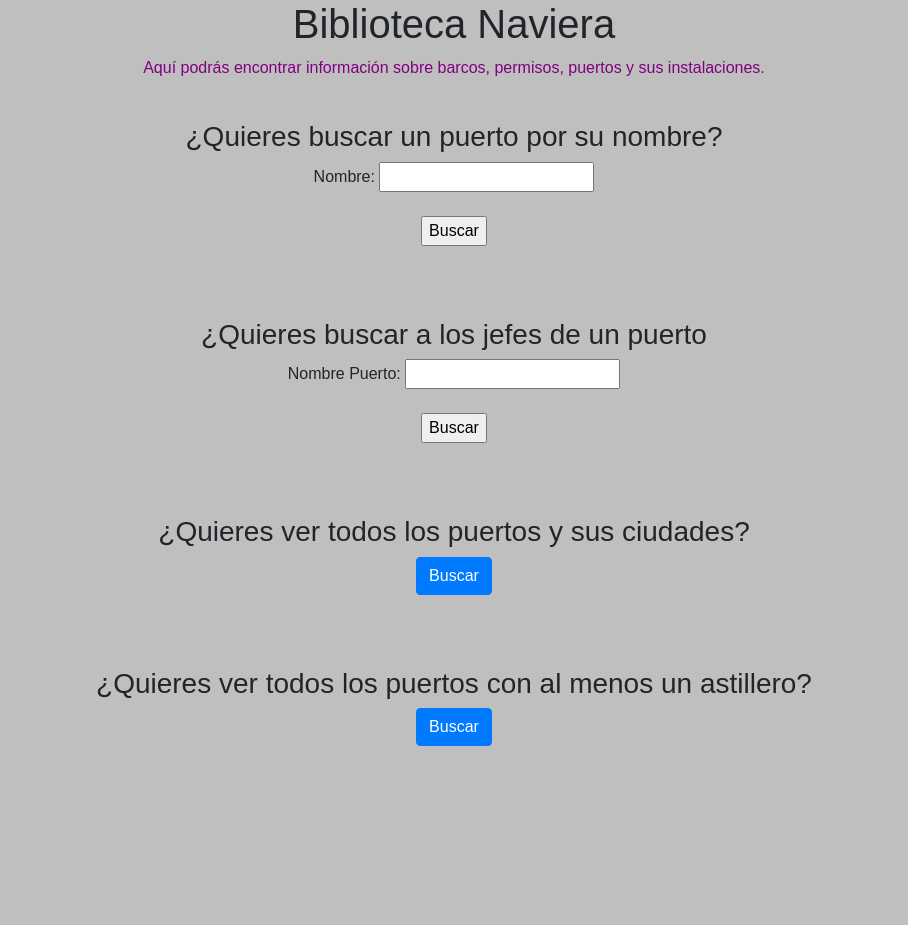
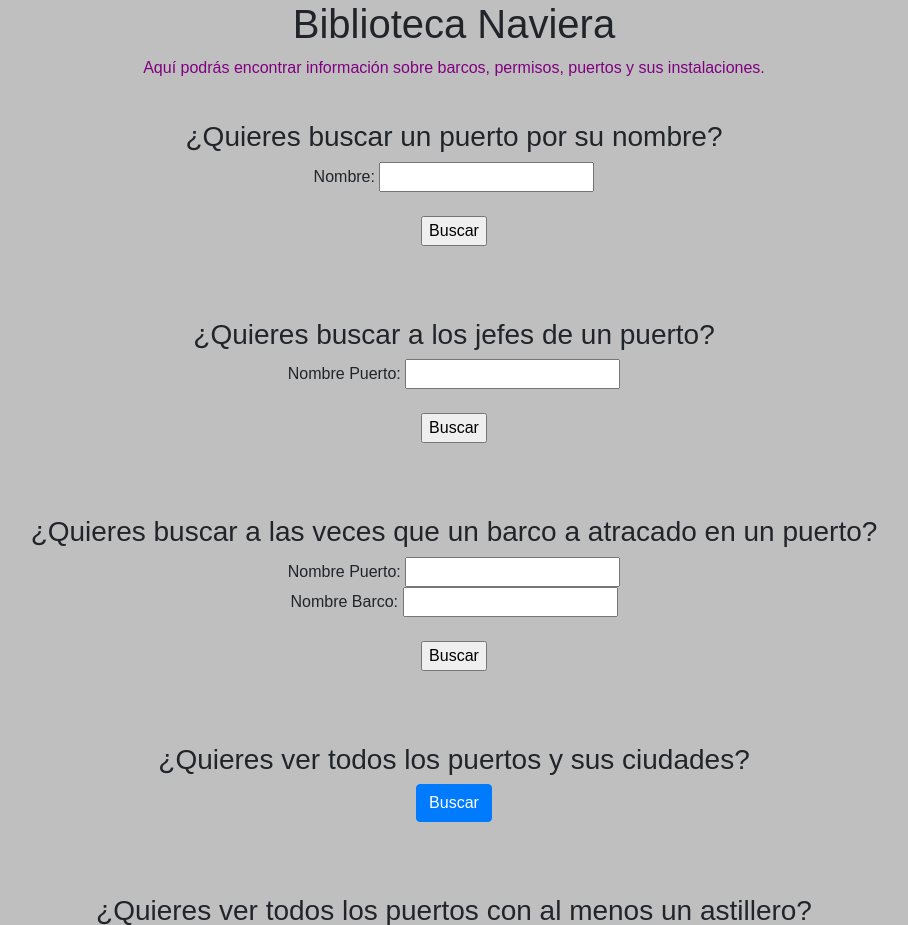
Before and after one commit to JadrinaDA/BDD_Grupo53, a PHP site: page / in a window 1280 px wide. Shown: the top 925 px of the page, without its empty margins (186-1094 px from the left). Before the commit the page ends 746 px from the top, so only its background shows below. Run offline with PHP 8.4, Linux system fonts and the light colour scheme.

Commit message:
consulta 4 agregada

```diff
--- a/Sites/index.php
+++ b/Sites/index.php
@@ -19,10 +19,26 @@
   <br>
   <br>
 
-  <h3 align="center"> ¿Quieres buscar a los jefes de un puerto</h3>
+  <h3 align="center"> ¿Quieres buscar a los jefes de un puerto?</h3>
 
   <form align="center" action="consultas/consulta_personal.php" method="post">
     Nombre Puerto:
+    <input type="text" name="nombre_puerto">
+    <br/><br/>
+    <input type="submit" value="Buscar">
+  </form>
+
+  <br>
+  <br>
+  <br>
+
+  <h3 align="center"> ¿Quieres buscar a las veces que un barco a atracado en un puerto?</h3>
+
+  <form align="center" action="consultas/consulta_personal.php" method="post">
+    Nombre Puerto:
+    <input type="text" name="nombre_puerto">
+    <br/>
+    Nombre Barco:
     <input type="text" name="nombre_puerto">
     <br/><br/>
     <input type="submit" value="Buscar">
```
Also changed, not shown: Sites/consultas/consulta_atraque.php (added, +30 -0 lines).
